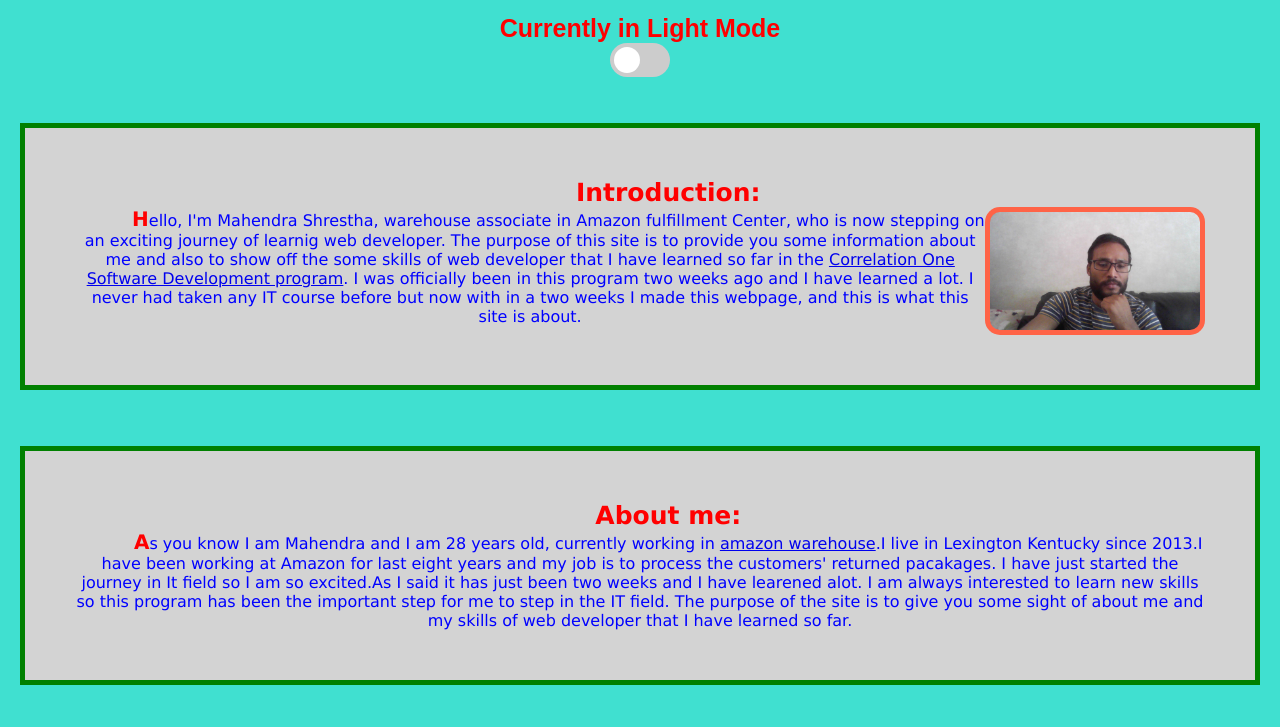
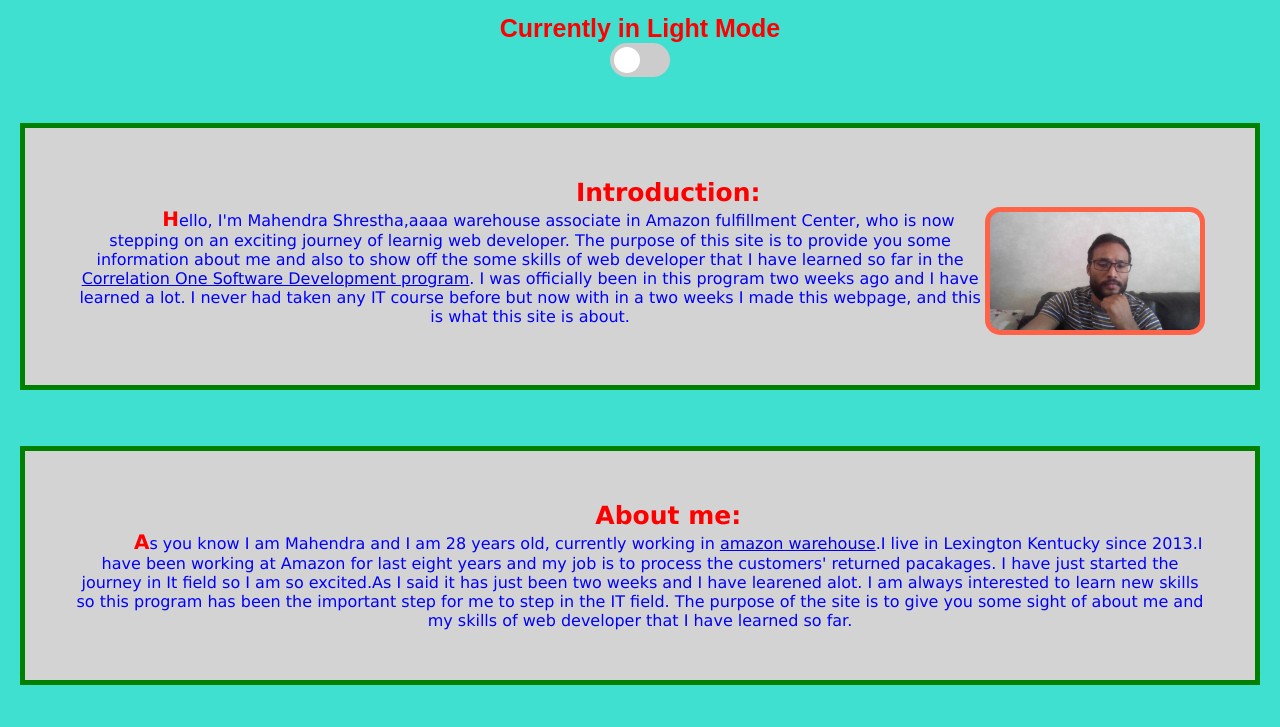
Before and after one commit to KKhola12/project10, a plain HTML site: page index.html in a window 1280 px wide. Shown: the part 73-800 px from the top of the page. Drawn offline with Linux system fonts and the light colour scheme.

Commit message:
committed

```diff
--- a/index.html
+++ b/index.html
@@ -45,7 +45,7 @@
 	<section class="section">
     <h2>Introduction:</h2>
     <Img class="me_img"src="Mahendra shrestha.jpg" alt="its me" height="128px">
-    <p>Hello, I'm Mahendra Shrestha, warehouse associate in Amazon fulfillment Center, who is now stepping on an exciting journey
+    <p>Hello, I'm Mahendra Shrestha,aaaa warehouse associate in Amazon fulfillment Center, who is now stepping on an exciting journey
 			 of learnig web developer. The purpose of this site is to provide you some information about me and also to show off the some skills of web developer
 			 that I have learned so far in the <a href="https://www.correlation-one.com/"  class="link" >Correlation One Software Development program</a>. I was officially been in this program two weeks ago and I have learned a lot.
 			  I never had taken any IT course before but now with in a two weeks I made this webpage, and this is what this site is about.</p>
```
